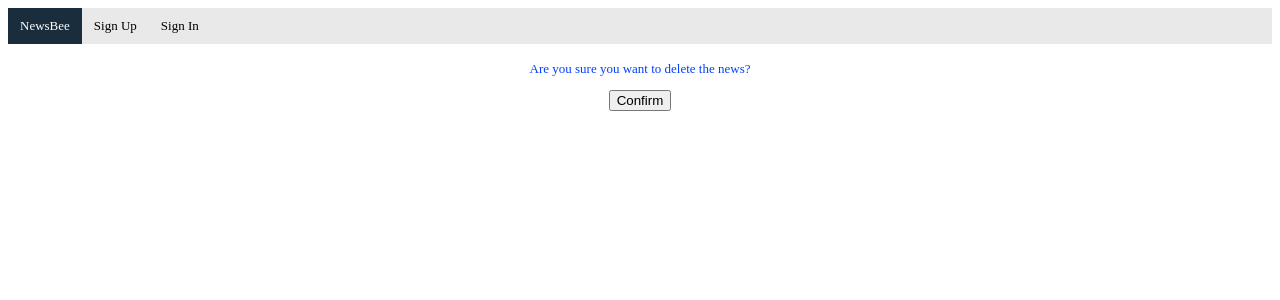
After one commit to niamul64/django-web-application-newsBee, a Django app: page /delete/18 in a window 1280 px wide. The commit adds this page. Shown: the top 300 px of the page. Run offline with Django 3.2, Linux system fonts and the light colour scheme; data comes from the database, SQL or seed files in the repository; both versions use the stored data as it was after the commit.

Commit message:
making resonsive

```diff
--- a/NewsBee/NewsBee/static/comment.css
+++ b/NewsBee/NewsBee/static/comment.css
@@ -7,4 +7,5 @@ padding: 4px;
  margin-top: 18px;
   margin-right: 10px;
   margin-left: 10px;
+   font-size: 12px;
 }
--- /dev/null
+++ b/NewsBee/NewsBee/static/fontsizingLogin.css
@@ -0,0 +1,4 @@
+.refont{
+font-size: 25px;
+
+}
--- a/NewsBee/NewsBee/static/msg.css
+++ b/NewsBee/NewsBee/static/msg.css
@@ -2,5 +2,5 @@
 color: #0040ff;
 padding: 4px;
 text-align: center;
-
+ font-size: 13px;
 }
--- a/NewsBee/NewsBee/static/style.css
+++ b/NewsBee/NewsBee/static/style.css
@@ -14,7 +14,7 @@
   text-align: center;
   padding: 10px 12px;
   text-decoration: none;
-  font-size: 12px;
+  font-size: 13px;
 }
 
 /* Navbar links on mouse-over */
--- a/NewsBee/NewsBee/static/styleReg.css
+++ b/NewsBee/NewsBee/static/styleReg.css
@@ -7,7 +7,7 @@ text-align: center;
 }
 .signupform{
 text-align: center;
-font-size: 8px;
+font-size: 14px;
 }
 
 
--- a/NewsBee/accounts/urls.py
+++ b/NewsBee/accounts/urls.py
@@ -3,15 +3,17 @@
 from django.urls import path
 from . import views
 urlpatterns = [
-    path('', views.signin, name='signin'),
+    path('signin', views.signin, name='signin'),
     path('signout', views.signout, name='signout'),
-    path('signup', views.signup, name='signup'),
+    path('', views.signup, name='signup'),
     path('news', views.news, name='news'),
     path('home', views.home, name='home'),
     path('share', views.share, name='share'),
 
     path('myCollection', views.myCollection, name='myCollection'),
+    path('delete/myCollection/', views.myCollection, name='delete/myCollection'),
     path('newsBee', views.newsBee, name='newsBee'),
+    path('delete/<int:pk>',views.delete.as_view(), name='delete'),
 
 
 
--- a/NewsBee/accounts/views.py
+++ b/NewsBee/accounts/views.py
@@ -4,7 +4,7 @@ from django.contrib import auth
 from django.views.generic import ListView,detail
 from django.contrib.auth.forms import UserCreationForm
 from django.contrib.auth.decorators import login_required
-from django.views.generic.edit import CreateView,DeleteView,UpdateView
+from django.views.generic.edit import CreateView, DeleteView, UpdateView
 from django.contrib.auth import authenticate, login
 
 from .forms import UserReg, ExtentUser
@@ -33,6 +33,10 @@ def signout(request):
 
 
 def signup(request):
+    if request.user.is_authenticated:
+        print ("loged in")
+        return redirect('home')
+
     e=''
     if request.method == 'POST':
         form1 = UserReg(request.POST)
@@ -202,6 +206,10 @@ def myCollection(request):
 
     collection = Share.objects.all().filter(author=request.user).order_by("-share_date")
 
+    if not collection:
+        msg="You don't have any shared news"
+
+
     return render(request, 'myCollection.html', {'data': collection, 'msg':msg  })
 
 
@@ -215,3 +223,8 @@ def newsBee(request):
 
 
     return render(request, 'newsBee.html', {'data': collection})
+
+class delete(DeleteView):
+    model=Share
+    template_name='delete.html'
+    success_url = 'myCollection/'
--- a/NewsBee/static/comment.css
+++ b/NewsBee/static/comment.css
@@ -7,4 +7,5 @@ padding: 4px;
  margin-top: 18px;
   margin-right: 10px;
   margin-left: 10px;
+   font-size: 12px;
 }
--- /dev/null
+++ b/NewsBee/static/fontsizingLogin.css
@@ -0,0 +1,4 @@
+.refont{
+font-size: 25px;
+
+}
--- a/NewsBee/static/msg.css
+++ b/NewsBee/static/msg.css
@@ -2,5 +2,5 @@
 color: #0040ff;
 padding: 4px;
 text-align: center;
-
+ font-size: 13px;
 }
--- a/NewsBee/static/style.css
+++ b/NewsBee/static/style.css
@@ -14,7 +14,7 @@
   text-align: center;
   padding: 10px 12px;
   text-decoration: none;
-  font-size: 12px;
+  font-size: 13px;
 }
 
 /* Navbar links on mouse-over */
--- a/NewsBee/static/styleReg.css
+++ b/NewsBee/static/styleReg.css
@@ -7,7 +7,7 @@ text-align: center;
 }
 .signupform{
 text-align: center;
-font-size: 8px;
+font-size: 14px;
 }
 
 
--- a/NewsBee/templates/base.html
+++ b/NewsBee/templates/base.html
@@ -6,8 +6,6 @@
     <title>Title</title>
 
     <link rel="stylesheet" type="text/css" href="/static/style.css">
-
-
 
 {% block head %}
 
@@ -18,7 +16,7 @@
 
 
 
-<div class="topnav">
+<div class="topnav" >
     <a class="active" href="{% url 'home' %}">NewsBee</a>
 
   {% if request.user.is_authenticated %}
@@ -35,7 +33,6 @@
         {% csrf_token %}
         <input type="hidden">
     </form>
-
 
   {% else %}
   <a class="nav-item nav-link" href="{% url 'signup' %}">Sign Up</a>
--- /dev/null
+++ b/NewsBee/templates/delete.html
@@ -0,0 +1,28 @@
+{% extends 'base.html' %}
+
+{% block head %}
+
+<link rel="stylesheet" type="text/css" href="/static/styleReg.css">
+<link rel="stylesheet" type="text/css" href="/static/msg.css">
+<link rel="stylesheet" type="text/css" href="/static/textarea.css">
+<link rel="stylesheet" type="text/css" href="/static/comment.css">
+
+{% endblock%}
+
+
+{% block one %}
+
+
+
+<div class="msgColor">
+<form action="" method="post">
+    {% csrf_token %}
+    <p>Are you sure you want to delete the news?</p>
+    <input type="submit" value="Confirm" />
+</form>
+
+</div>
+
+
+
+{% endblock%}
--- a/NewsBee/templates/myCollection.html
+++ b/NewsBee/templates/myCollection.html
@@ -21,7 +21,8 @@
 
         {% if i.comment %}
         <div class="commentBox">
-            <button class="errorColor">Delete</button>
+
+                <a href="{% url 'delete' i.id %}"> <button class="errorColor"  >Delete</button></a>
         <p ><strong>Comment:</strong>{{i.comment}} </p>
 
         </div><br>
```
Also changed, not shown: NewsBee/templates/signIn.html (+7 -6 lines), NewsBee/templates/signup.html (+5 -4 lines), NewsBee/db.sqlite3.
